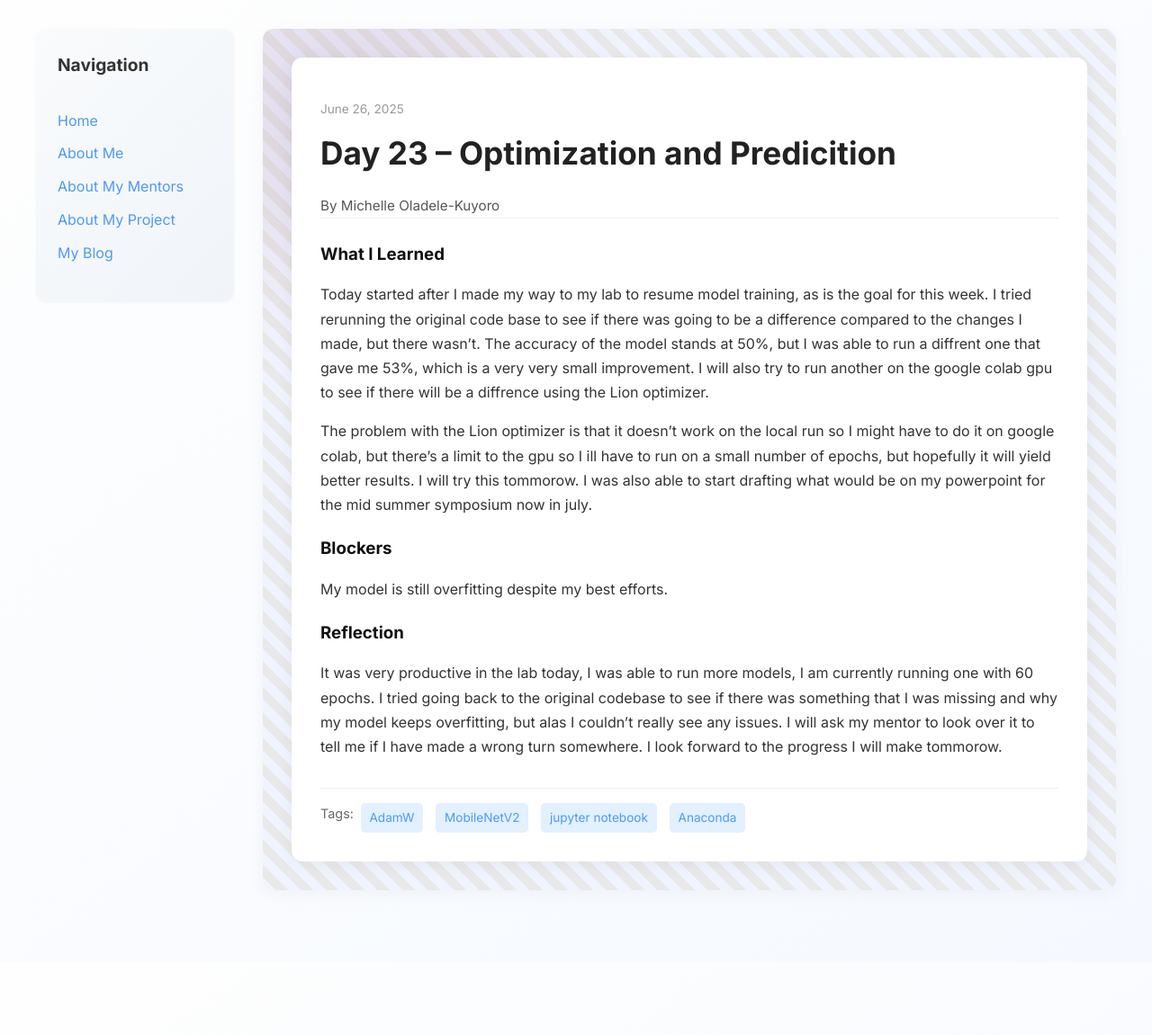
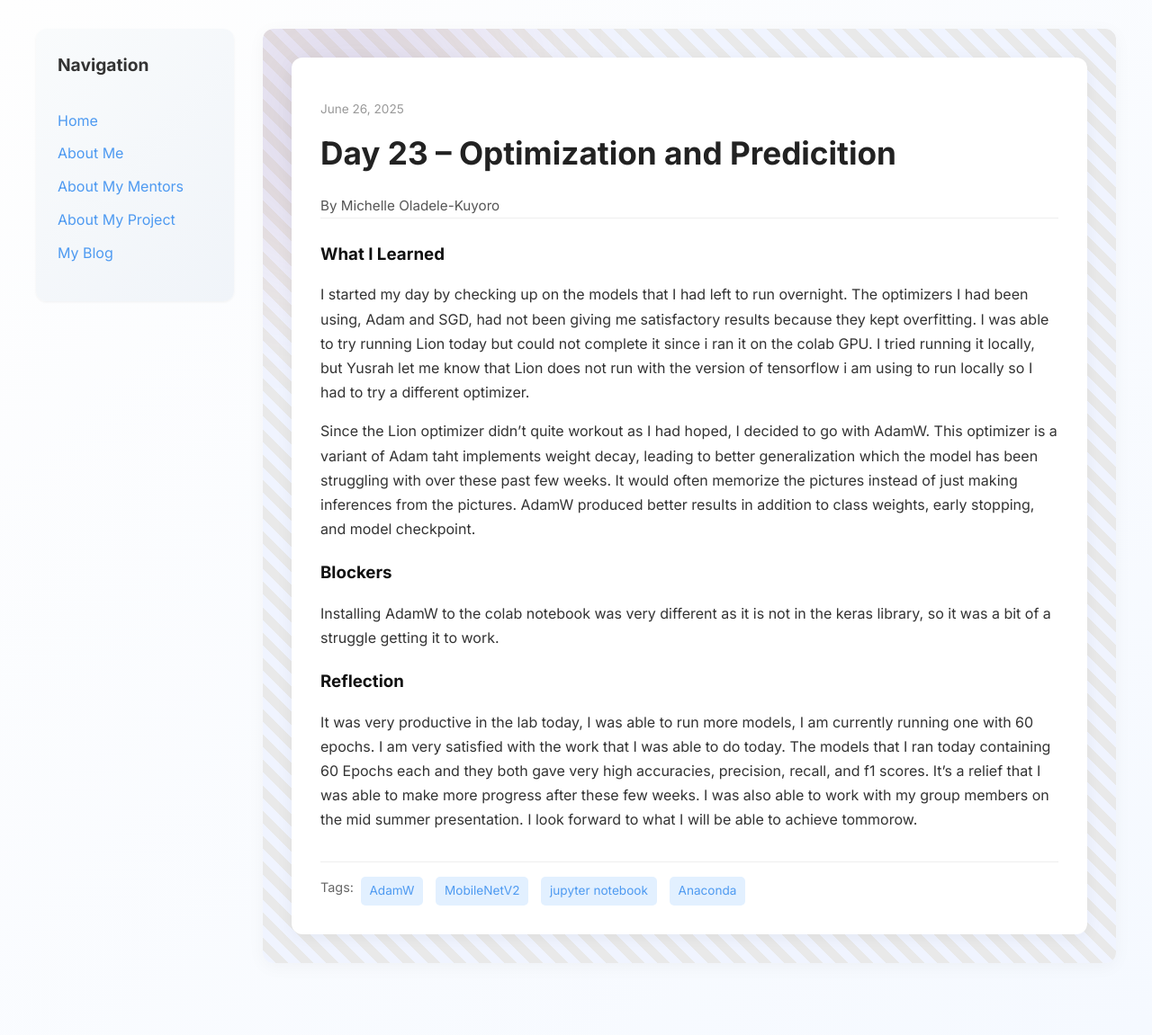
Before and after one commit to Miola585/Miola585.github.io, a Jekyll site: the page built from _posts/2025-06-26-day-23.md, in a window 1280 px wide. Shown: the whole page at 90% size. Built offline with Jekyll 4.4.1, drawn with Linux system fonts in a browser that asks for light colours; before the commit the page ends 1070 px from its top, so only the background shows below that.

Commit message:
Update 2025-06-26-day-23.md

```diff
--- a/_posts/2025-06-26-day-23.md
+++ b/_posts/2025-06-26-day-23.md
@@ -7,13 +7,13 @@ permalink: /day23.html
 tags: [ "AdamW", "MobileNetV2", "jupyter notebook", "Anaconda"]
 
 what_i_learned: |
-  Today started after I made my way to my lab to resume model training, as is the goal for this week. I tried rerunning the original code base to see if there was going to be a difference compared to the changes I made, but there wasn't. The accuracy of the model stands at 50%, but I was able to run a diffrent one that gave me 53%, which is a very very small improvement. I will also try to run another on the google colab gpu to see if there will be a diffrence using the Lion optimizer.
+  I started my day by checking up on the models that I had left to run overnight. The optimizers I had been using, Adam and SGD, had not been giving me satisfactory results because they kept overfitting. I was able to try running Lion today but could not complete it since i ran it on the colab GPU. I tried running it locally, but Yusrah let me know that Lion does not run with the version of tensorflow i am using to run locally so I had to try a different optimizer.
 
-  The problem with the Lion optimizer is that it doesn't work on the local run so I might have to do it on google colab, but there's a limit to the gpu so I ill have to run on a small number of epochs, but hopefully it will yield better results. I will try this tommorow. I was also able to start drafting what would be on my powerpoint for the mid summer symposium now in july.
+  Since the Lion optimizer didn't quite workout as I had hoped, I decided to go with AdamW. This optimizer is a variant of Adam taht implements weight decay, leading to better generalization which the model has been struggling with over these past few weeks. It would often memorize the pictures instead of just making inferences from the pictures. AdamW produced better results in addition to class weights, early stopping, and model checkpoint.
 
 blockers: |
-   My model is still overfitting despite my best efforts.
+   Installing AdamW to the colab notebook was very different as it is not in the keras library, so it was a bit of a struggle getting it to work.
 
 reflection: |
-  It was very productive in the lab today, I was able to run more models, I am currently running one with 60 epochs. I tried going back to the original codebase to see if there was something that I was missing and why my model keeps overfitting, but alas I couldn't really see any issues. I will ask my mentor to look over it to tell me if I have made a wrong turn somewhere. I look forward to the progress I will make tommorow.
+  It was very productive in the lab today, I was able to run more models, I am currently running one with 60 epochs. I am very satisfied with the work that I was able to do today. The models that I ran today containing 60 Epochs each and they both gave very high accuracies, precision, recall, and f1 scores. It's a relief that I was able to make more progress after these few weeks. I was also able to work with my group members on the mid summer presentation. I look forward to what I will be able to achieve tommorow.
 ---
```
